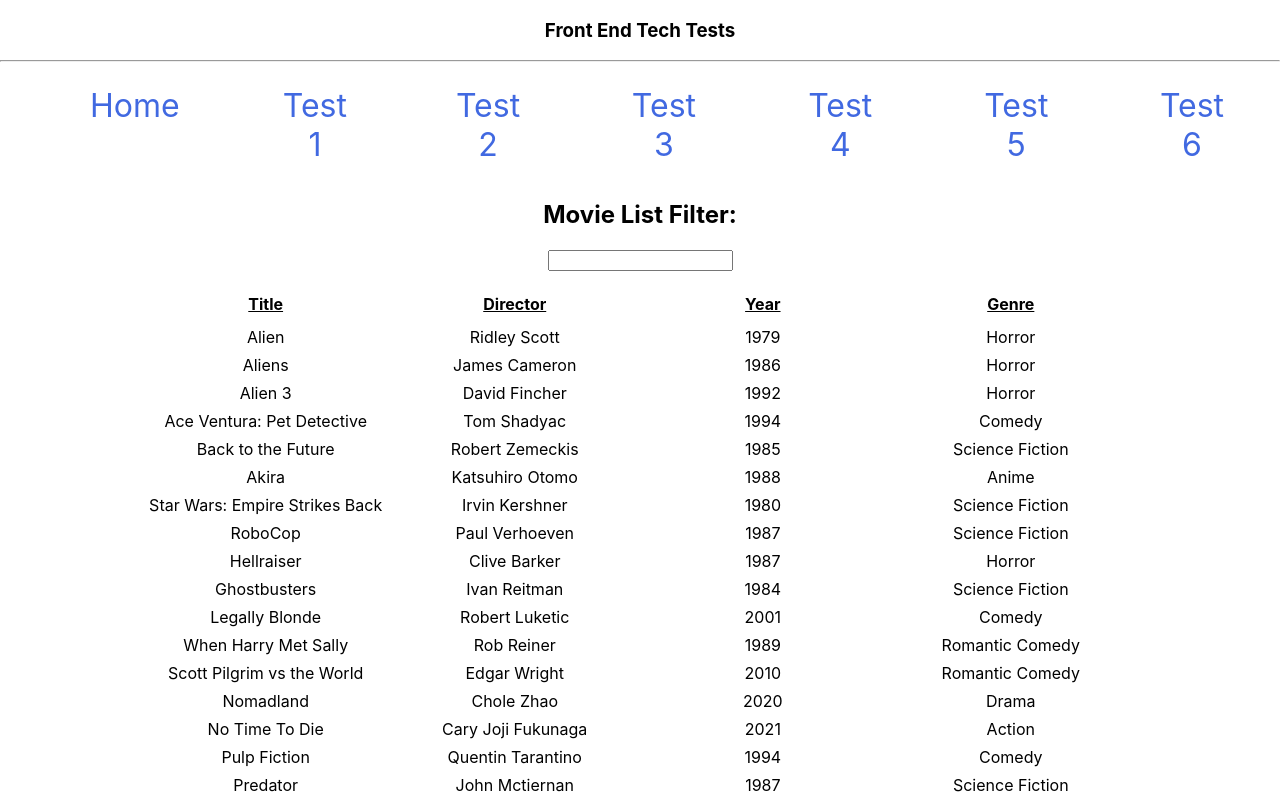
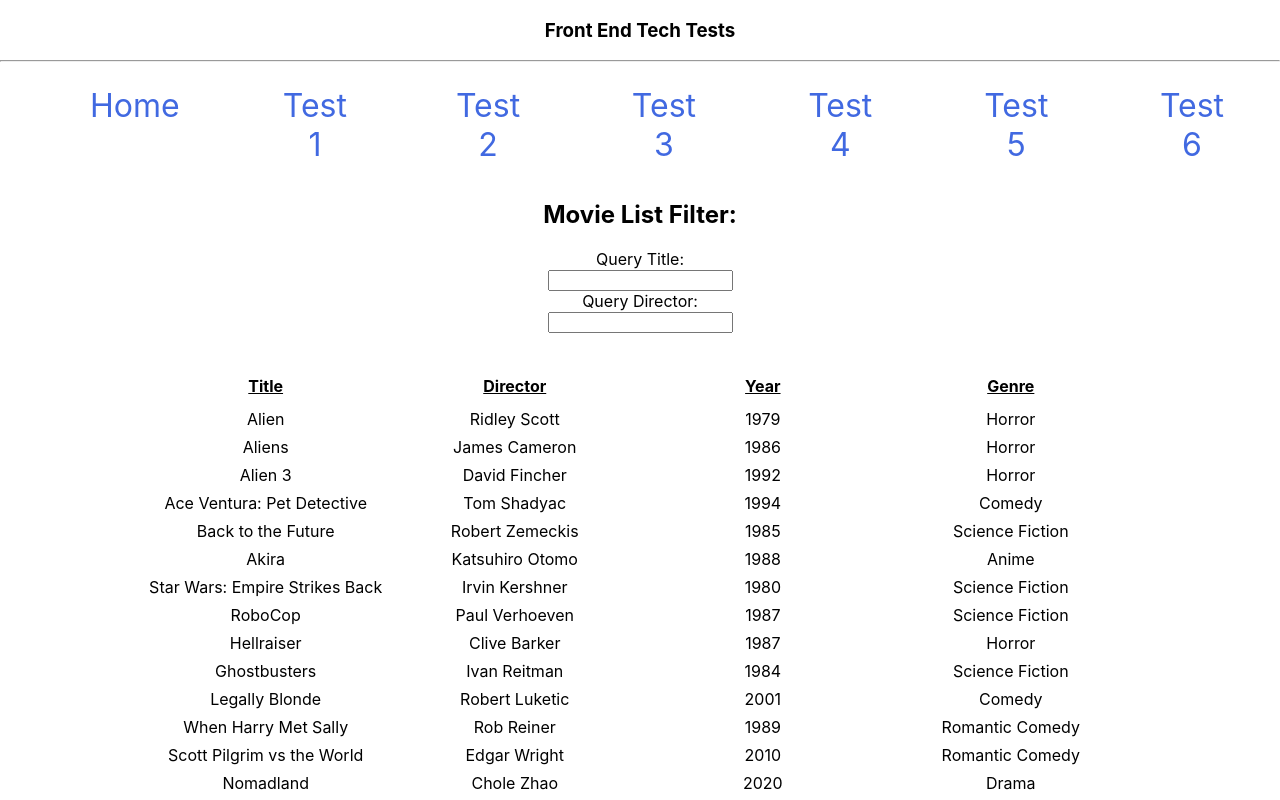
Before and after one commit to Edd-NC/front-end-tech-tests, a React (Create React App) app: page /test/1 in a window 1280 px wide. Shown: the top 800 px of the page. Built offline with nearby package versions, Linux system fonts and the light colour scheme.

Commit message:
Adding director querying

```diff
--- a/src/components/test1/Test1.jsx
+++ b/src/components/test1/Test1.jsx
@@ -3,18 +3,23 @@ import "./Test1.css";
 const movieData = require("./movies.json");
 
 const Test1 = () => {
-    const [query, setQuery] = useState("");
+    const [titleQuery, setTitleQuery] = useState("");
+    const [directorQuery, setDirectorQuery] = useState("");
 
     return (
         <section>
             <h2>Movie List Filter:</h2>
-            <form for="movieQuery" />
-            <input id="movieQuery" value={query} onChange={(event) => setQuery(event.target.value)} />
+            <form>
+            <label for="titleQuery">Query Title: </label><br />
+            <input id="titleQuery" value={titleQuery} onChange={(event) => setTitleQuery(event.target.value)} /><br />
+            <label for="directorQuery">Query Director: </label><br />
+            <input id="directorQuery" value={directorQuery} onChange={(event) => setDirectorQuery(event.target.value)} /><br />
+            </form>
             <br /><br />
                 <table>
                 <tr><th>Title</th><th>Director</th><th>Year</th><th>Genre</th><th></th></tr>
                 {movieData.map(movie => {
-                    if(movie.title.toLowerCase().includes(query.toLowerCase())) {
+                    if(movie.title.toLowerCase().includes(titleQuery.toLowerCase()) && movie.director.toLowerCase().includes(directorQuery.toLowerCase())) {
                         return (
                             <tr><td>{movie.title}</td><td>{movie.director}</td><td>{movie.year}</td><td>{movie.genre}</td></tr>
                         )
```
